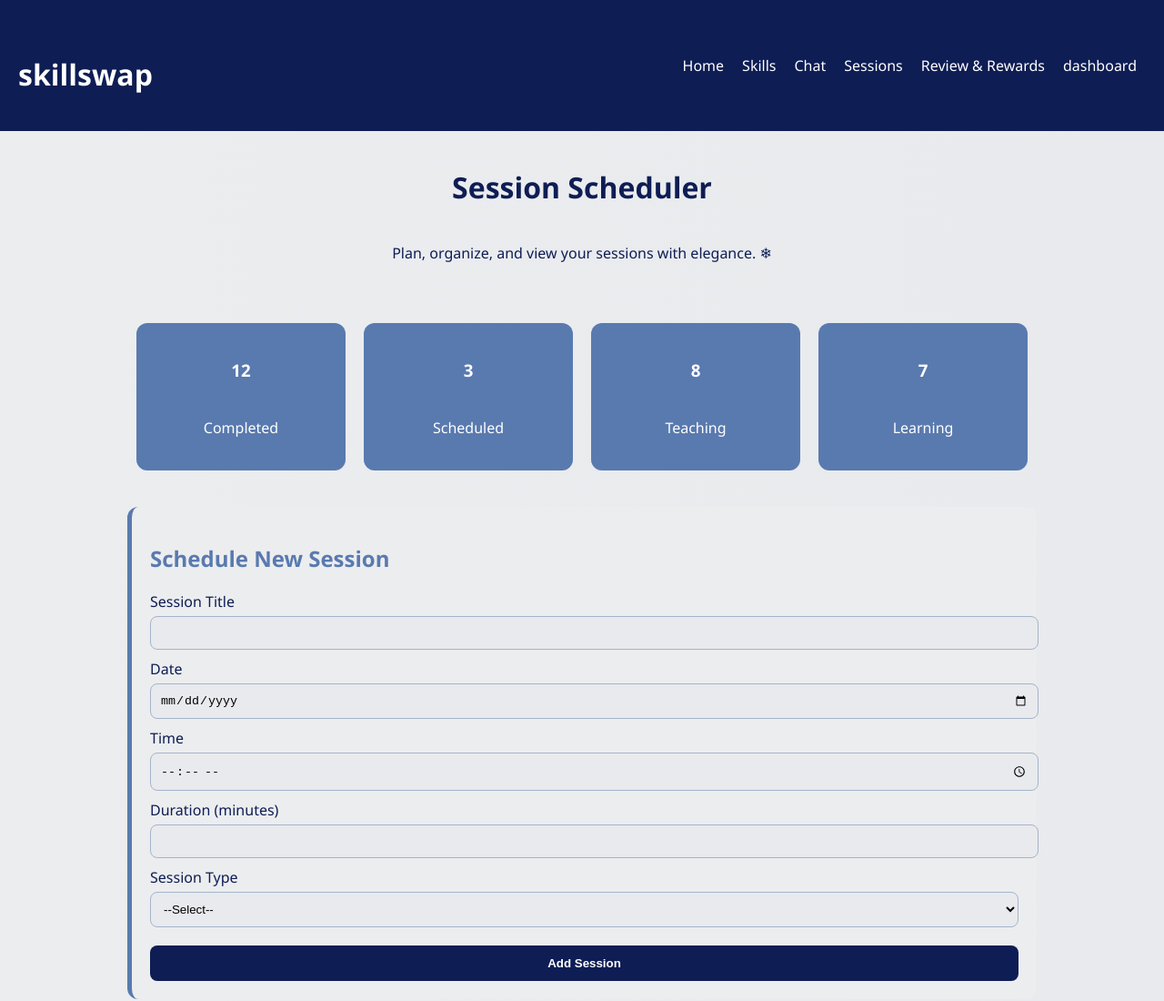
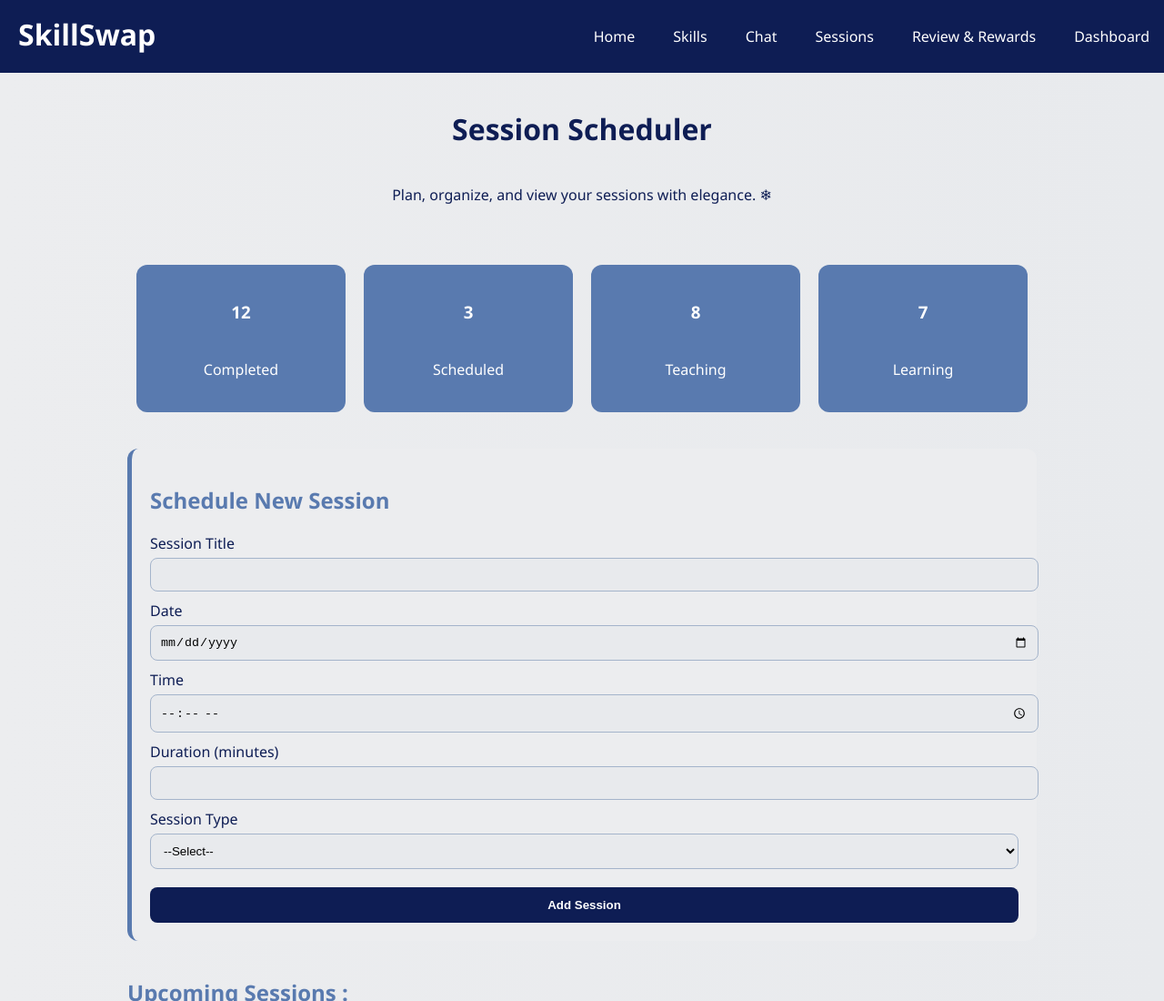
Before and after one commit to Avikapawar/SKILL-SWAP, a plain HTML site: page session.html in a window 1280 px wide. Shown: the top 1100 px of the page at 91% size. Drawn offline with Linux system fonts and the light colour scheme.

Commit message:
NAv BAr fix

```diff
--- a/session.html
+++ b/session.html
@@ -4,6 +4,7 @@
     <meta charset="UTF-8" />
     <meta name="viewport" content="width=device-width, initial-scale=1.0" />
     <title>SkillSwap Scheduler</title>
+    <link rel="stylesheet" href="nav.css" />
     <style>
       :root {
         --dark-blue: #0e1d54;
@@ -21,50 +22,14 @@
         color: var(--dark-blue);
       }
 
-      header {
-        display: flex;
-        justify-content: space-between;
-        padding: 20px;
-        background-color: var(--dark-blue);
-        color: white;
-        align-items: center;
-        position: sticky;
-        top: 0;
-        z-index: 1000;
-        transition: all 0.3s ease;
-        flex-wrap: wrap;
-      }
-
-      header.scrolled {
-        box-shadow: 0 2px 10px rgba(0, 0, 0, 0.2);
-        background-color: #09133d;
-      }
-
-      nav {
-        display: flex;
-        flex-wrap: wrap;
-        justify-content: center;
-      }
-
-      nav a {
-        margin: 5px 10px;
-        color: white;
-        text-decoration: none;
-        font-weight: 500;
-      }
-
-      nav a:hover {
-        background-color: var(--medium-blue);
-        padding: 10px;
-        border-radius: 5px;
-      }
-
       h1,
       p {
         text-align: center;
         margin-top: 40px;
       }
-
+      header h1 {
+        margin-top: 16px;
+      }
       .container {
         padding: 20px;
         max-width: 1000px;
@@ -169,17 +134,7 @@
       }
 
       @media (max-width: 768px) {
-        header {
-          flex-direction: column;
-          text-align: center;
-        }
-
-        nav {
-          flex-direction: column;
-        }
-
         .stats {
-          flex-direction: column;
           align-items: center;
         }
 
@@ -192,14 +147,14 @@
   </head>
   <body>
     <header>
-      <h1>skillswap</h1>
+      <h1>SkillSwap</h1>
       <nav>
         <a href="index.html">Home</a>
         <a href="skills.html">Skills</a>
         <a href="chat.html">Chat</a>
         <a href="#">Sessions</a>
         <a href="review.html">Review & Rewards</a>
-        <a href="dashboard.html">dashboard</a>
+        <a href="dashboard.html">Dashboard</a>
       </nav>
     </header>
 
```
Also changed, not shown: index.html (+1 -1 lines).
